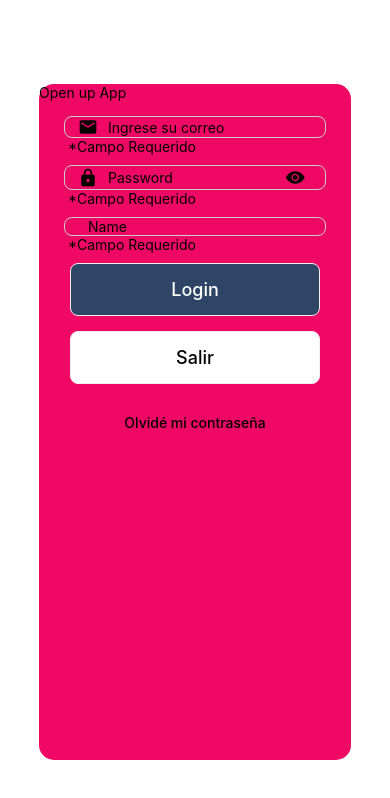
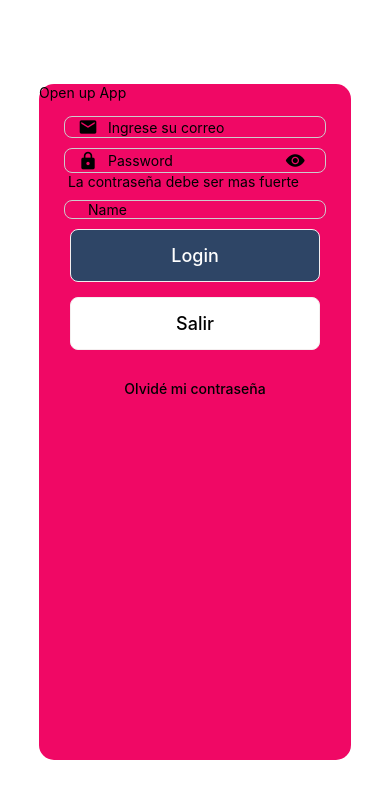
Before and after one commit to RRivera2004/ProyectoClasePrograM, a React Native app in the folder Proyecto/: screen / in a window 390 px wide. Shown: the top 798 px of the page. Built offline with nearby package versions, Linux system fonts and the light colour scheme.

Commit message:
validaciones logicas para comportamiendo condicionado en custom input

```diff
--- a/Proyecto/src/components/CustomInput.tsx
+++ b/Proyecto/src/components/CustomInput.tsx
@@ -1,4 +1,4 @@
-import { TextInput, View, Text, StyleSheet, TouchableOpacity, } from "react-native";
+import { TextInput, View, Text, StyleSheet, TouchableOpacity, KeyboardTypeOptions } from "react-native";
 import { Ionicons, MaterialIcons } from "@expo/vector-icons";
 import { useState } from "react";
 
@@ -19,8 +19,24 @@
     const icon : typeof MaterialIcons["name"]|undefined =
         typeInput === "email" ? "email" :
             typeInput === "password" ? "lock" : undefined
+//email-address
+//numeric
+//default
 
+        const keyboardType : KeyboardTypeOptions =
+        typeInput === "email" ? "email-address" :
+        typeInput === "number" ? "numeric" : "default"
 
+        const getError = () =>{
+            if (typeInput === "email" && value.includes('@'))
+                return 'Correo Invalido';
+
+            if (typeInput === "password" && value.length < 6)
+                return 'La contraseña debe ser mas fuerte';
+
+        };
+
+        const error = getError ();
 
     return(
         //wrapper
@@ -38,7 +54,7 @@
                     value={value}
                     onChangeText={onChange}
                     secureTextEntry={isSecureText}
-
+                    keyboardType= {keyboardType}
                 />
 
              { isPasswordField &&
@@ -48,7 +64,7 @@
             }
 
             </View>
-            <Text> *Campo Requerido {value}</Text>
+            {error && <Text> {error}</Text> }
         </View>
     );
 }
```
